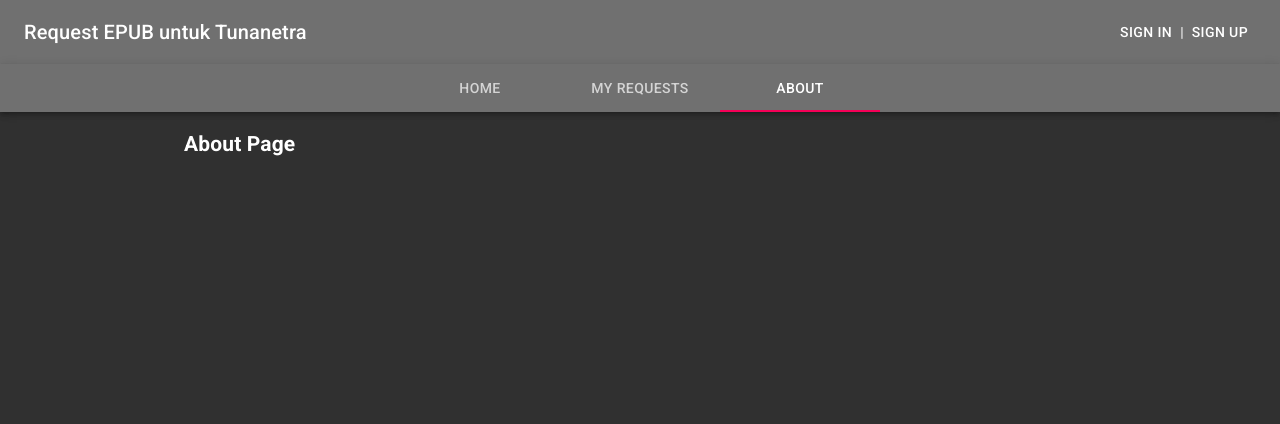
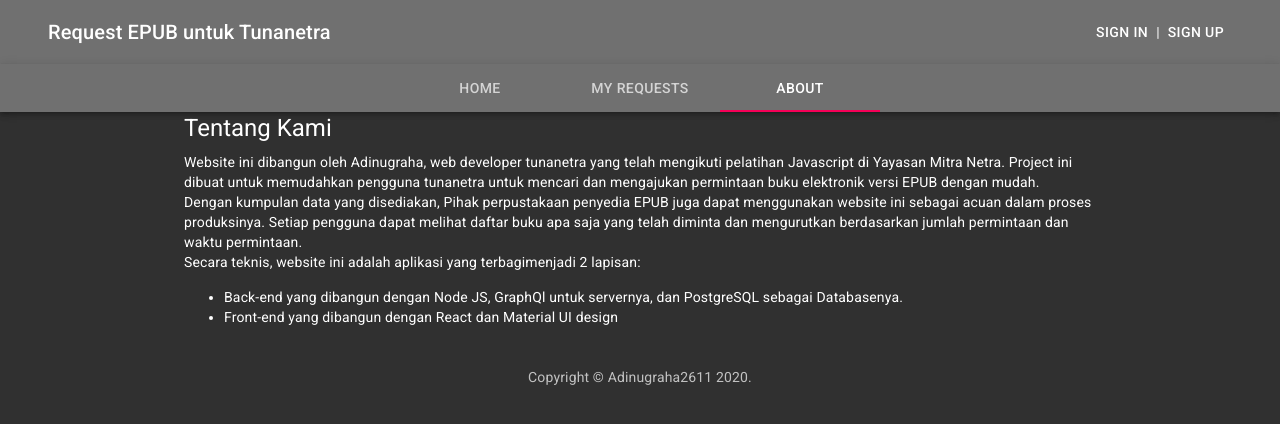
Before and after one commit to Nugi26/request-epub-web, a React (Vite) app: page /about in a window 1280 px wide. Shown: the top 424 px of the page. Built offline with nearby package versions, Linux system fonts and the light colour scheme; no server answers.

Commit message:
finish adding Avatar

```diff
--- a/src/components/Avatar.js
+++ b/src/components/Avatar.js
@@ -2,6 +2,8 @@ import React from 'react';
 import { makeStyles } from '@material-ui/core/styles';
 import Avatar from '@material-ui/core/Avatar';
 import Typography from '@material-ui/core/Typography';
+import { useQuery, gql } from '@apollo/client';
+import { ME } from '../gql/query';
 
 const useStyles = makeStyles(theme => ({
   root: {
@@ -17,13 +19,24 @@ const useStyles = makeStyles(theme => ({
   },
 }));
 
-export default function UserAvatar({ url, username }) {
+export default function UserAvatar() {
   const classes = useStyles();
-
+  const { data, loading, error } = useQuery(gql`
+    {
+      me @client {
+        username
+        avatar
+      }
+    }
+  `);
+  if (loading) return <React.Fragment>loading</React.Fragment>;
+  if (error) return <p>`${error.message}`</p>;
+  const { me } = { ...data };
+  const { username, avatar } = { ...me };
   return (
     <div className={classes.root}>
       <Typography variant="subtitle2">{username}</Typography>
-      <Avatar alt={username} src={url} className={classes.large} />
+      <Avatar alt={username} src={avatar} className={classes.large} />
     </div>
   );
 }
--- a/src/components/Header.js
+++ b/src/components/Header.js
@@ -1,6 +1,7 @@
 import React from 'react';
 import { useHistory, Link } from 'react-router-dom';
 import { makeStyles } from '@material-ui/core/styles';
+import Container from '@material-ui/core/Container';
 import AppBar from '@material-ui/core/AppBar';
 import Toolbar from '@material-ui/core/Toolbar';
 import Typography from '@material-ui/core/Typography';
@@ -27,23 +28,6 @@ export default function Header() {
   const client = useApolloClient();
   const { data } = useQuery(IS_LOGGED_IN);
 
-  // get user data
-  let user;
-  if (data && data.isLoggedIn) {
-    const { data } = useQuery(
-      gql`
-        {
-          me @client {
-            username
-            avatar
-          }
-        }
-      `
-    );
-
-    if (data && data.me) user = data.me;
-  }
-
   const history = useHistory();
   const onClick = () => {
     // remove the token
@@ -59,6 +43,7 @@ export default function Header() {
   return (
     <div className={classes.root}>
       <AppBar position="static" className={classes.appBar}>
+        <Container maxWidth="lg">
           <Toolbar>
             <Typography variant="h6" className={classes.title} component="h1">
               Request EPUB untuk Tunanetra
@@ -74,15 +59,17 @@ export default function Header() {
                 </Button>
               </React.Fragment>
             )}
-          {user && (
+            {data.isLoggedIn && (
               <React.Fragment>
-              <UserAvatar url={user.avatar} username={user.username} />
+                {/* FIXME: query to ME id as {22} */}
+                <UserAvatar />
                 <Button color="inherit" onClick={onClick}>
                   Logout
                 </Button>
               </React.Fragment>
             )}
           </Toolbar>
+        </Container>
       </AppBar>
     </div>
   );
--- a/src/components/Layout.js
+++ b/src/components/Layout.js
@@ -2,6 +2,22 @@ import React from 'react';
 import Header from './Header';
 import Navigation from './Navigation';
 import Container from '@material-ui/core/Container';
+import Box from '@material-ui/core/Box';
+import Typography from '@material-ui/core/Typography';
+import Link from '@material-ui/core/Link';
+
+function Copyright() {
+  return (
+    <Typography variant="body2" color="textSecondary" align="center">
+      {'Copyright © '}
+      <Link color="inherit" href="https://github.com/adinugraha2611/">
+        Adinugraha2611
+      </Link>{' '}
+      {new Date().getFullYear()}
+      {'.'}
+    </Typography>
+  );
+}
 
 const Layout = ({ children }) => {
   return (
@@ -11,6 +27,9 @@ const Layout = ({ children }) => {
       <Container maxWidth="md">
         <main>{children}</main>
       </Container>
+      <Box mt={5}>
+        <Copyright />
+      </Box>
     </React.Fragment>
   );
 };
--- a/src/pages/about.js
+++ b/src/pages/about.js
@@ -1,11 +1,37 @@
 import React from 'react';
+import Typography from '@material-ui/core/Typography';
 
 const About = () => {
   return (
-    <div>
-      {' '}
-      <h2> About Page</h2>
-    </div>
+    <React.Fragment>
+      <Typography gutterBottom variant="h5" component="h2">
+        Tentang Kami
+      </Typography>
+      <Typography variant="body2" component="p">
+        Website ini dibangun oleh Adinugraha, web developer tunanetra yang telah
+        mengikuti pelatihan Javascript di Yayasan Mitra Netra. Project ini
+        dibuat untuk memudahkan pengguna tunanetra untuk mencari dan mengajukan
+        permintaan buku elektronik versi EPUB dengan mudah.
+      </Typography>
+      <Typography variant="body2" component="p">
+        Dengan kumpulan data yang disediakan, Pihak perpustakaan penyedia EPUB
+        juga dapat menggunakan website ini sebagai acuan dalam proses
+        produksinya. Setiap pengguna dapat melihat daftar buku apa saja yang
+        telah diminta dan mengurutkan berdasarkan jumlah permintaan dan waktu
+        permintaan.
+      </Typography>
+      <Typography variant="body2" component="p">
+        Secara teknis, website ini adalah aplikasi yang terbagimenjadi 2
+        lapisan:
+        <ul>
+          <li>
+            Back-end yang dibangun dengan Node JS, GraphQl untuk servernya, dan
+            PostgreSQL sebagai Databasenya.
+          </li>
+          <li>Front-end yang dibangun dengan React dan Material UI design</li>
+        </ul>
+      </Typography>
+    </React.Fragment>
   );
 };
 export default About;
--- a/src/pages/home.js
+++ b/src/pages/home.js
@@ -9,7 +9,7 @@ import { toastState } from '../appState';
 
 const Home = () => {
   const { data: isLoggedIn } = useQuery(gql`
-    query isLoggedIn {
+    {
       isLoggedIn @client
     }
   `);
--- a/src/pages/signin.js
+++ b/src/pages/signin.js
@@ -7,25 +7,11 @@ import Button from '@material-ui/core/Button';
 import TextField from '@material-ui/core/TextField';
 import Link from '@material-ui/core/Link';
 import Grid from '@material-ui/core/Grid';
-import Box from '@material-ui/core/Box';
 import LockOutlinedIcon from '@material-ui/icons/LockOutlined';
 import Typography from '@material-ui/core/Typography';
 import { makeStyles } from '@material-ui/core/styles';
 import Container from '@material-ui/core/Container';
 import { SIGN_IN } from '../gql/mutation';
-
-function Copyright() {
-  return (
-    <Typography variant="body2" color="textSecondary" align="center">
-      {'Copyright © '}
-      <Link color="inherit" href="https://github.com/adinugraha2611/">
-        Adinugraha2611
-      </Link>{' '}
-      {new Date().getFullYear()}
-      {'.'}
-    </Typography>
-  );
-}
 
 const useStyles = makeStyles(theme => ({
   paper: {
@@ -137,9 +123,6 @@ export default function SignIn(props) {
           </Grid>
         </form>
       </div>
-      <Box mt={5}>
-        <Copyright />
-      </Box>
     </Container>
   );
 }
```
Lines whose indentation alone changed are shown as unchanged.
